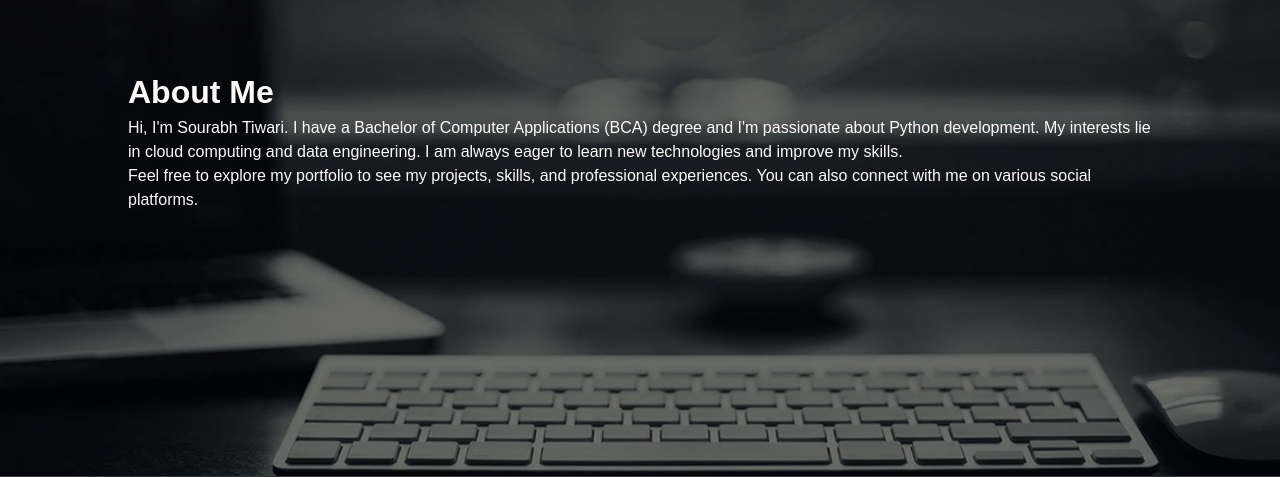
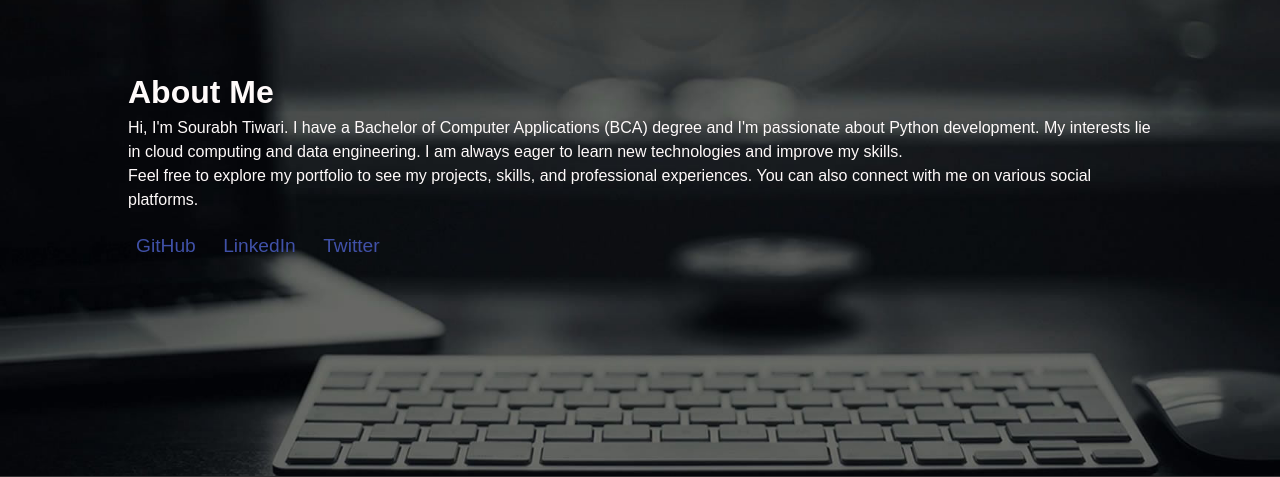
Before and after one commit to Sourabh7iwari/MyPortfolio, a Flask app: page /about in a window 1280 px wide. Shown: the part 268-745 px from the top of the page. Run offline with Flask 3, Linux system fonts and the light colour scheme.

Commit message:
added social links to about page

```diff
--- a/static/styles.css
+++ b/static/styles.css
@@ -131,6 +131,26 @@ header li {
     right: 0;
 }
 
+.social-links {
+    margin-top: 20px;
+}
+
+.social-links a {
+    margin-right: 15px;
+    text-decoration: none;
+    color: rgb(64, 81, 168);
+    font-size: 1.2em;
+}
+
+.social-links a:hover {
+    color: #0073e6; /* Change this color as needed */
+}
+
+.social-links i {
+    margin-right: 8px;
+}
+
+
 /* Main content */
 main {
     padding: 2rem 0;
--- a/templates/about.html
+++ b/templates/about.html
@@ -4,4 +4,10 @@
 <h1>About Me</h1>
 <p>Hi, I'm Sourabh Tiwari. I have a Bachelor of Computer Applications (BCA) degree and I'm passionate about Python development. My interests lie in cloud computing and data engineering. I am always eager to learn new technologies and improve my skills.</p>
 <p>Feel free to explore my portfolio to see my projects, skills, and professional experiences. You can also connect with me on various social platforms.</p>
+
+<div class="social-links">
+    <a href="https://github.com/Sourabh7iwari" target="_blank"><i class="fab fa-github"></i> GitHub</a>
+    <a href="https://www.linkedin.com/in/sourabhtiwari/" target="_blank"><i class="fab fa-linkedin"></i> LinkedIn</a>
+    <a href="https://x.com/Sourabh7iwari" target="_blank"><i class="fab fa-twitter"></i> Twitter</a>
+</div>
 {% endblock %}
--- a/templates/experiences.html
+++ b/templates/experiences.html
@@ -2,7 +2,6 @@
 {% block title %}Experiences{% endblock %}
 {% block content %}
 <h1>My Experiences</h1>
-<p>Experiences</p>
 <ul>
     <li>I don't have any professional work experience but i did make some projects in a field of ML/AI, Python, Cloud(AWS,GCP,Azure). <li>
 </ul>
```
